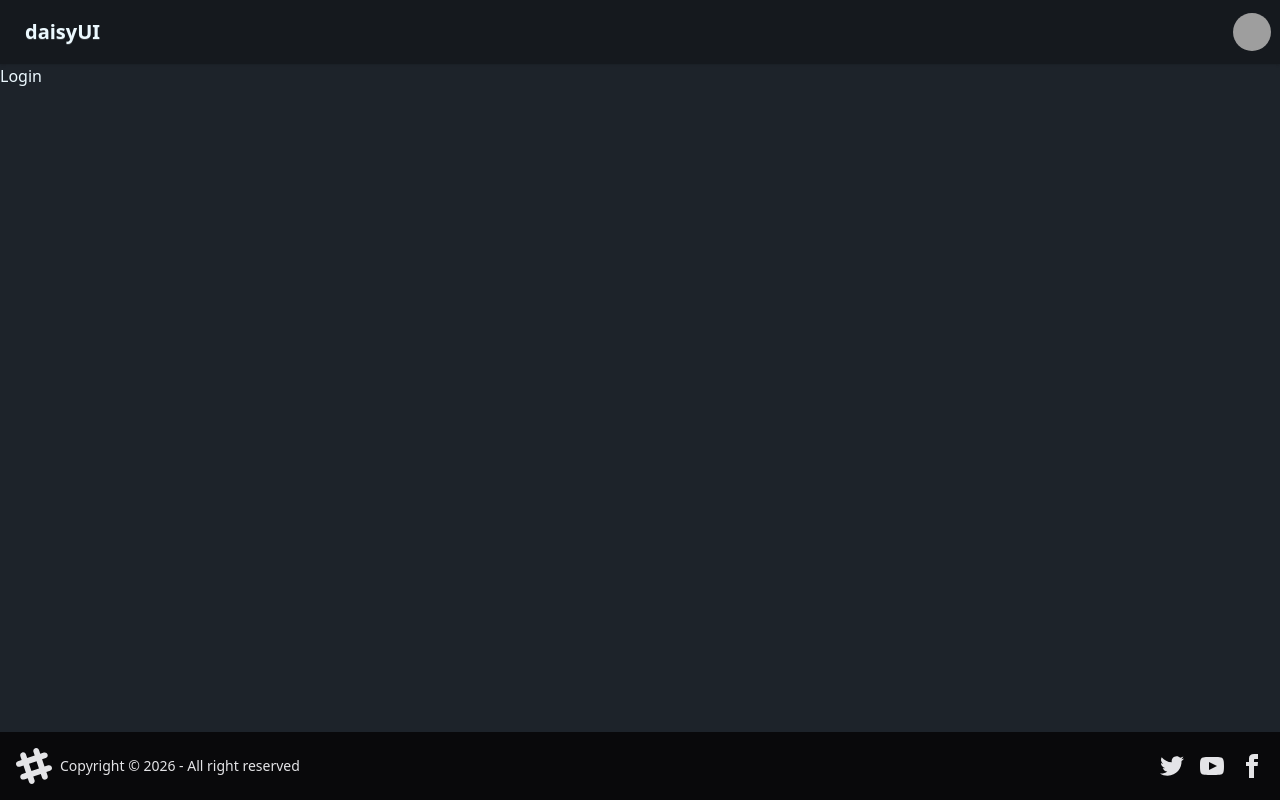
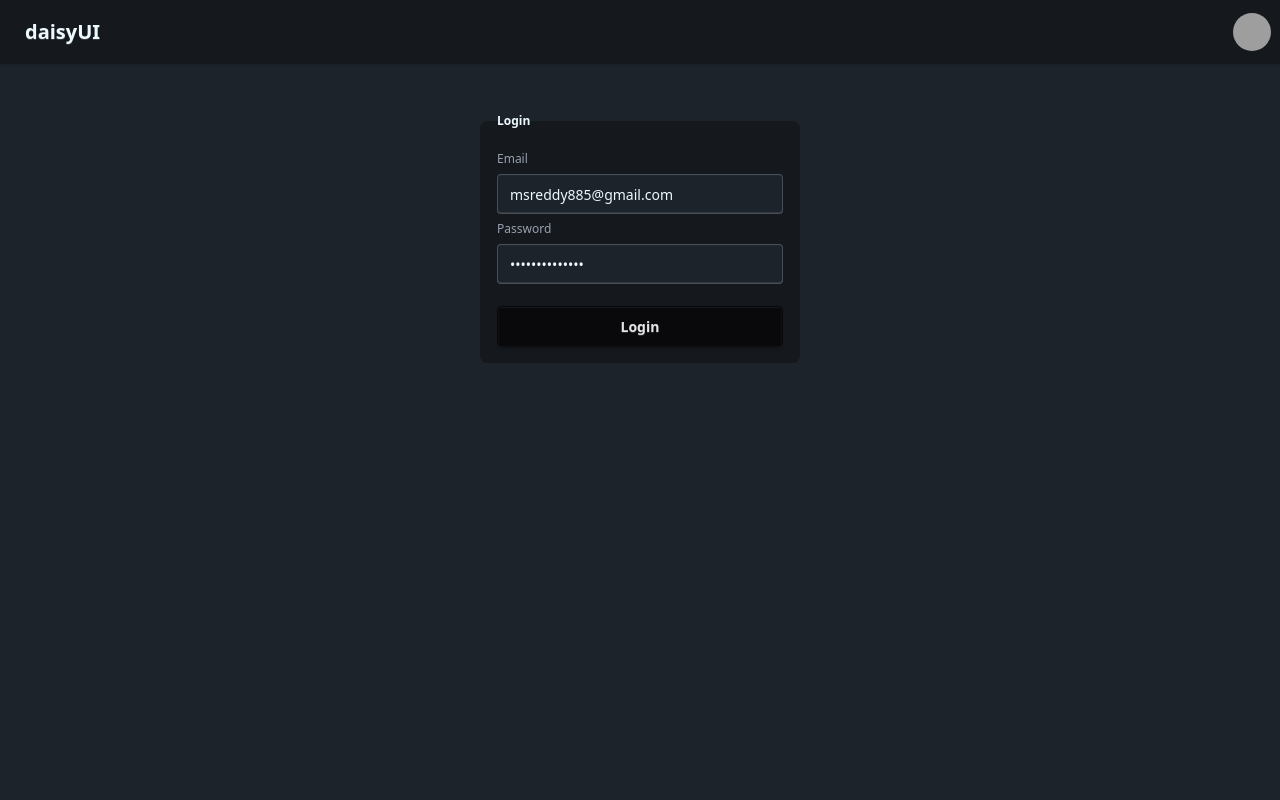
Before and after one commit to sudha2023-mygithub/devTinder-web, a React (Vite) app: page /login in a window 1280 px wide. Built offline with nearby package versions, Linux system fonts and the light colour scheme; grey boxes are pictures that could not be loaded.

Commit message:
login page abd login api call using axios

```diff
--- a/package.json
+++ b/package.json
@@ -11,6 +11,7 @@
   },
   "dependencies": {
     "@tailwindcss/vite": "^4.1.18",
+    "axios": "^1.13.5",
     "daisyui": "^5.5.18",
     "react": "^19.2.0",
     "react-dom": "^19.2.0",
--- a/src/components/Body.jsx
+++ b/src/components/Body.jsx
@@ -7,7 +7,7 @@ const Body = () => {
     <div>
       <Navbar />
       <Outlet />
-      <Footer />
+      {/* <Footer /> */}
     </div>
   );
 };
--- a/src/components/Login.jsx
+++ b/src/components/Login.jsx
@@ -1,5 +1,52 @@
+import axios from "axios";
+import { useState } from "react";
+
 const Login = () => {
-  return <div>Login</div>;
+  const [emailId, setEmailId] = useState("msreddy885@gmail.com");
+  const [password, setPassword] = useState("Sudharshan@123");
+
+  const handleLogin = async () => {
+    try {
+      const res = await axios.post(
+        "http://localhost:3000/login",
+        {
+          emailId,
+          password,
+        },
+        { withCredentials: true },
+      );
+    } catch (err) {
+      console.error(err);
+    }
+  };
+
+  return (
+    <div className="flex justify-center my-10">
+      <fieldset className="fieldset bg-base-300 border-base-300 rounded-box w-xs border p-4">
+        <legend className="fieldset-legend">Login</legend>
+
+        <label className="label">Email</label>
+        <input
+          value={emailId}
+          onChange={(e) => setEmailId(e.target.value)}
+          type="email"
+          className="input"
+        />
+
+        <label className="label">Password</label>
+        <input
+          value={password}
+          onChange={(e) => setPassword(e.target.value)}
+          type="password"
+          className="input"
+        />
+
+        <button onClick={handleLogin} className="btn btn-neutral mt-4">
+          Login
+        </button>
+      </fieldset>
+    </div>
+  );
 };
 
 export default Login;
```
Also changed, not shown: 1 other file (tests, documents, lock files or other folders).
